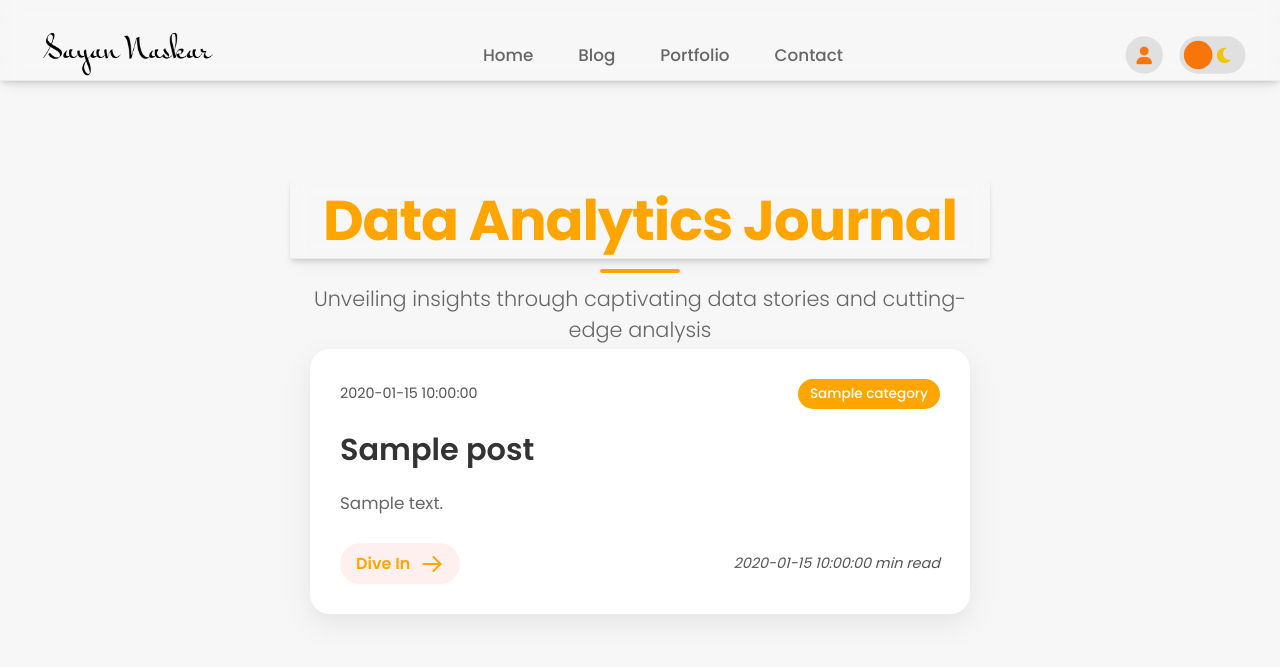
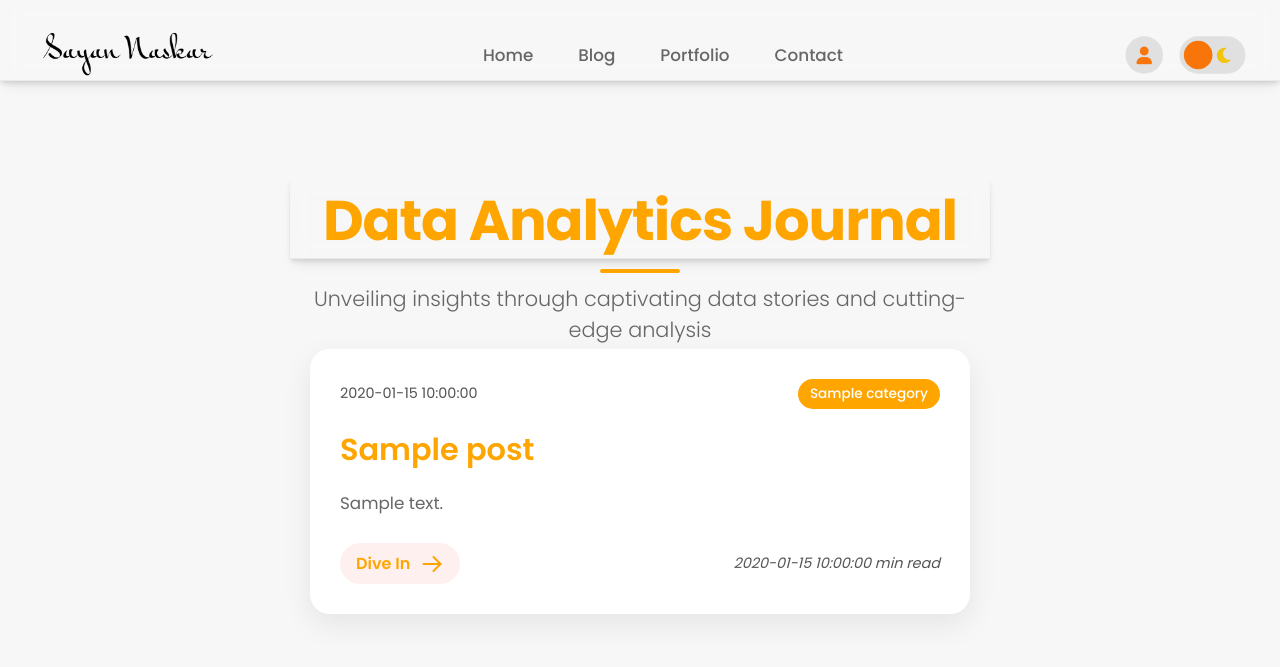
Before and after one commit to Naskar-Sayan/portfolio, a Flask app: template templates/blog.html in a window 1280 px wide. Shown: the top 667 px of the page. Run offline with Flask 3, Linux system fonts and the light colour scheme; the template is opened without the code that fills it: most values are stand-ins (such as "Sample title", 1, 10 or a date in 2020); parts of the project's set-up code (start-up, migrations or seed data) failed here and were passed over.

Commit message:
Update blog.css

```diff
--- a/static/css/blog.css
+++ b/static/css/blog.css
@@ -4,7 +4,7 @@
     --secondary-color: #FFA500; /* Teal accent for contrast */
     --bg-color: #f7f7f7; /* Soft off-white background */
     --card-bg: #ffffff; /* Clean white cards */
-    --title-color: #333; /* Deep slate for titles */
+    --title-color: #FFA500; /* Deep slate for titles */
     --text-color: #666; /* Subtle gray for text */
     --meta-color: #555; /* Muted blue-gray for meta */
     --shadow: 0 10px 30px rgba(0, 0, 0, 0.08);
```
